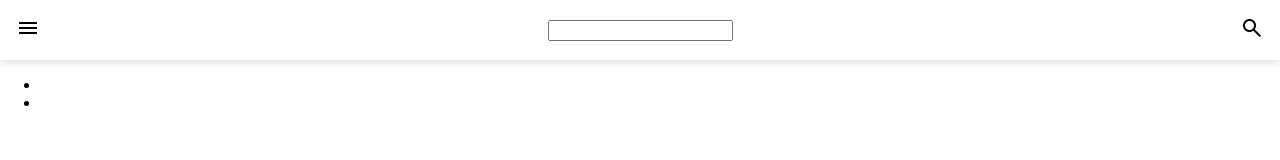
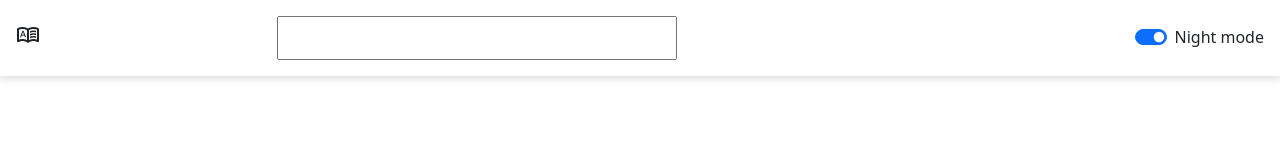
Before and after one commit to manapa12/dictionaryAPI, a plain HTML site: page index.html in a window 1280 px wide. Drawn offline with nearby package versions, Linux system fonts and the light colour scheme.

Commit message:
Finished with the styling on the navbar

```diff
--- a/index.html
+++ b/index.html
@@ -14,24 +14,49 @@
       rel="stylesheet"
       href="https://fonts.googleapis.com/css2?family=Material+Symbols+Outlined:opsz,wght,FILL,GRAD@24,400,0,0"
     />
+    <link
+      rel="stylesheet"
+      href="https://fonts.googleapis.com/css2?family=Material+Symbols+Outlined:opsz,wght,FILL,GRAD@20..48,100..700,0..1,-50..200"
+    />
+    <link
+      href="https://cdn.jsdelivr.net/npm/bootstrap@5.1.3/dist/css/bootstrap.min.css"
+      rel="stylesheet"
+      integrity="sha384-1BmE4kWBq78iYhFldvKuhfTAU6auU8tT94WrHftjDbrCEXSU1oBoqyl2QvZ6jIW3"
+      crossorigin="anonymous"
+    />
+    <script
+      src="https://cdn.jsdelivr.net/npm/bootstrap@5.1.3/dist/js/bootstrap.bundle.min.js"
+      integrity="sha384-ka7Sk0Gln4gmtz2MlQnikT1wXgYsOg+OMhuP+IlRH9sENBO0LRn5q+8nbTov4+1p"
+      crossorigin="anonymous"
+    ></script>
   </head>
   <body>
+    <div class="main-container">
       <nav class="navbar-container">
         <div class="navbar-flex">
-        <span class="material-symbols-outlined"> menu </span>
+          <span class="material-symbols-outlined"> dictionary </span>
         </div>
         <div class="navbar-flex">
           <input type="text" name="search" id="word-search" />
         </div>
-      <div class="navbar-flex">
-        <span class="material-symbols-outlined"> search </span>
+        <div class="navbar-flex" id="lupa">
+          <span class="material-symbols-outlined" id="search-button">
+            search
+          </span>
+        </div>
+        <div class="form-check form-switch navbar-flex">
+          <input
+            class="form-check-input"
+            type="checkbox"
+            role="switch"
+            id="flexSwitchCheckChecked"
+            checked
+          />
+          <label class="form-check-label" for="flexSwitchCheckChecked"
+            >Night mode</label
+          >
         </div>
       </nav>
-    <div class="navbar-menu-container">
-      <ul class="navbar-menu">
-        <li></li>
-        <li></li>
-      </ul>
     </div>
     <script src="main.js"></script>
   </body>
--- a/resources/css/style.css
+++ b/resources/css/style.css
@@ -1,6 +1,7 @@
 body{
     font-family: sans-serif;
     margin: 0;
+    width:100%;
 }
 
 
@@ -11,6 +12,61 @@ body{
     justify-content: space-between;
     align-items: center;
     box-shadow: 0px 4px 6px rgba(0,0,0,0.1);
+    width: 100%;
+    box-sizing: border-box;
+}
+
+#word-search{
+    display: none;
+    padding: 0.5rem;
+    width:400px;
+    margin: 0 1rem
+}
+
+.form-check-label{
+    display: none;
+}
+
+#lupa{
+    position: relative;
+    left:25% ;
 }
 
 /*-------------------------*/
+
+
+/*This is the responive navbar section*/
+
+@media only screen and (min-width: 615px) {
+    #word-search{
+        display: inline-block;
+    }
+    #search-button{
+        display: none;
+    }
+    .form-check-input{
+        display: inline-block;
+    }
+
+    .form-check-label{
+        display: inline-block;
+    }
+
+}
+
+@media only screen and (max-width: 400px){
+    #lupa{
+        position: relative;
+        left:20% ;
+    }
+
+}
+
+@media only screen and (max-width: 260px){
+    #lupa{
+        position: relative;
+        left:10% ;
+    }
+
+}
+/*------------------------*/
```
Lines whose indentation alone changed are shown as unchanged.
